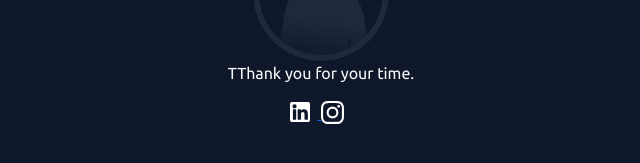
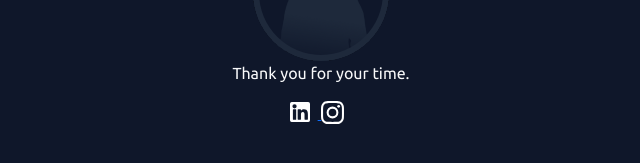
Before and after one commit to SysAdminFhinixz/Portofolio, a plain HTML site: page index.html in a window 1280 px wide. Shown: the part 3062-3225 px from the top of the page, 319-959 px from the left. Drawn offline with nearby package versions, Linux system fonts and the light colour scheme.

Commit message:
Update index.html

```diff
--- a/index.html
+++ b/index.html
@@ -264,7 +264,7 @@
 
             <div class="row justify-content-center">
                 <div class="col-12 text-center">
-                    <p class="text-light">TThank you for your time.</p>
+                    <p class="text-light">Thank you for your time.</p>
                 </div>
 
                     <div class="social-icon-footer text-center">
```
